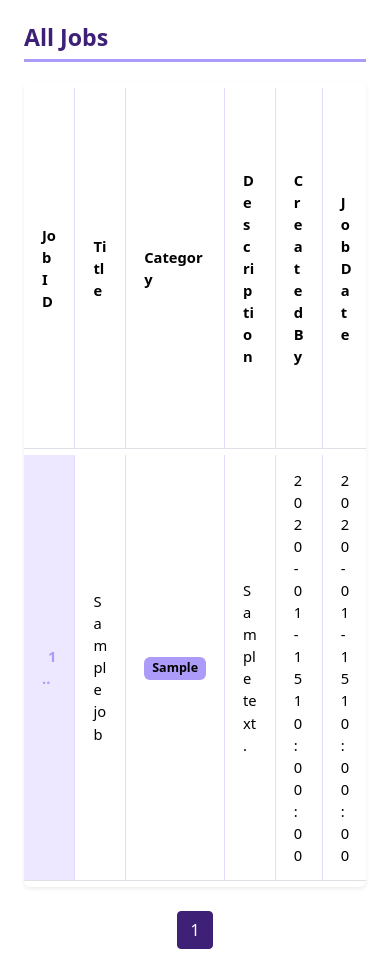
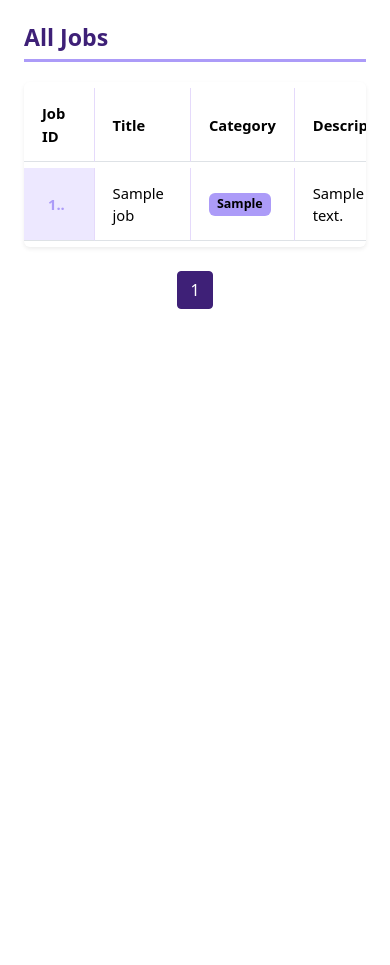
Before and after one commit to Logeshsharma/Uni-FSM, a Flask app: template app/templates/jobs_list.html in a window 390 px wide. Shown: the part 64-1029 px from the top of the page. After the commit the page ends 373 px from the top, so only its background shows below. Run offline with Flask 2, Linux system fonts and the light colour scheme; the template is opened without the code that fills it: most values are stand-ins (such as "Sample title", 1, 10 or a date in 2020).

```diff
--- a/app/templates/jobs_list.html
+++ b/app/templates/jobs_list.html
@@ -9,22 +9,24 @@
     border-top: 3px solid #AC9BF8;
 }
 
+/* Prevent table from shrinking too much on small screens */
 #jobsTable {
+    min-width: 900px; /* ensures horizontal scroll if needed */
     border-collapse: separate;
     border-spacing: 0 6px; /* space between rows */
 }
 
 #jobsTable th,
 #jobsTable td {
-    padding: 14px 18px; /* Larger padding for airy layout */
+    padding: 14px 18px; /* airy layout */
     vertical-align: middle;
-    font-size: 0.92rem; /* Slightly smaller for dense data */
-    white-space: normal; /* Allow wrapping */
-    word-break: break-word;
+    font-size: 0.92rem;
+    white-space: normal;  /* wrap words naturally */
+    word-break: normal;   /* don't break inside words */
 }
 
 #jobsTable tbody tr {
-    height: auto; /* flexible for content */
+    height: auto;
     border-radius: 6px;
 }
 
@@ -32,7 +34,7 @@
 #jobsTable tbody tr:nth-child(odd) { background-color: #F8F6FF; }
 #jobsTable tbody tr:nth-child(even) { background-color: #FFFFFF; }
 
-/* Key columns with background highlight */
+/* Highlight key columns */
 #jobsTable td:first-child,
 #jobsTable td:nth-child(7),
 #jobsTable td:last-child {
@@ -40,7 +42,7 @@
     font-weight: 600;
 }
 
-/* Vertical column borders */
+/* Vertical borders */
 #jobsTable td, #jobsTable th { border-right: 1px solid #E5DAFB; }
 #jobsTable td:last-child, #jobsTable th:last-child { border-right: none; }
 
@@ -120,7 +122,7 @@
     padding-bottom: 6px;
 }
 
-/* ========= PAGINATION THEME ========= */
+/* ========= PAGINATION ========= */
 .pagination .page-item .page-link {
     color: #3E2077;
     border: 1px solid #AC9BF8;
@@ -232,7 +234,7 @@
     <div id="pagination" class="mt-4 d-flex justify-content-center"></div>
 </div>
 
-<!-- Client-side pagination script -->
+<!-- Client-side pagination -->
 <script>
 document.addEventListener("DOMContentLoaded", function () {
     const rowsPerPage = 5;
@@ -240,6 +242,7 @@ document.addEventListener("DOMContentLoaded", function () {
     const allRows = Array.from(tbody.querySelectorAll("tr"));
     const pagination = document.getElementById("pagination");
 
+    // Group rows with suggestions
     let groupedRows = [];
     for (let i = 0; i < allRows.length; i++) {
         let group = [allRows[i]];
@@ -257,11 +260,9 @@ document.addEventListener("DOMContentLoaded", function () {
         currentPage = page;
         const start = (page - 1) * rowsPerPage;
         const end = start + rowsPerPage;
-
         groupedRows.forEach((group, index) => {
             group.forEach(row => row.style.display = (index >= start && index < end) ? "" : "none");
         });
-
         renderPagination();
     }
 
@@ -269,7 +270,6 @@ document.addEventListener("DOMContentLoaded", function () {
         pagination.innerHTML = "";
         const ul = document.createElement("ul");
         ul.className = "pagination";
-
         for (let i = 1; i <= totalPages; i++) {
             const li = document.createElement("li");
             li.className = `page-item ${i === currentPage ? "active" : ""}`;
```
